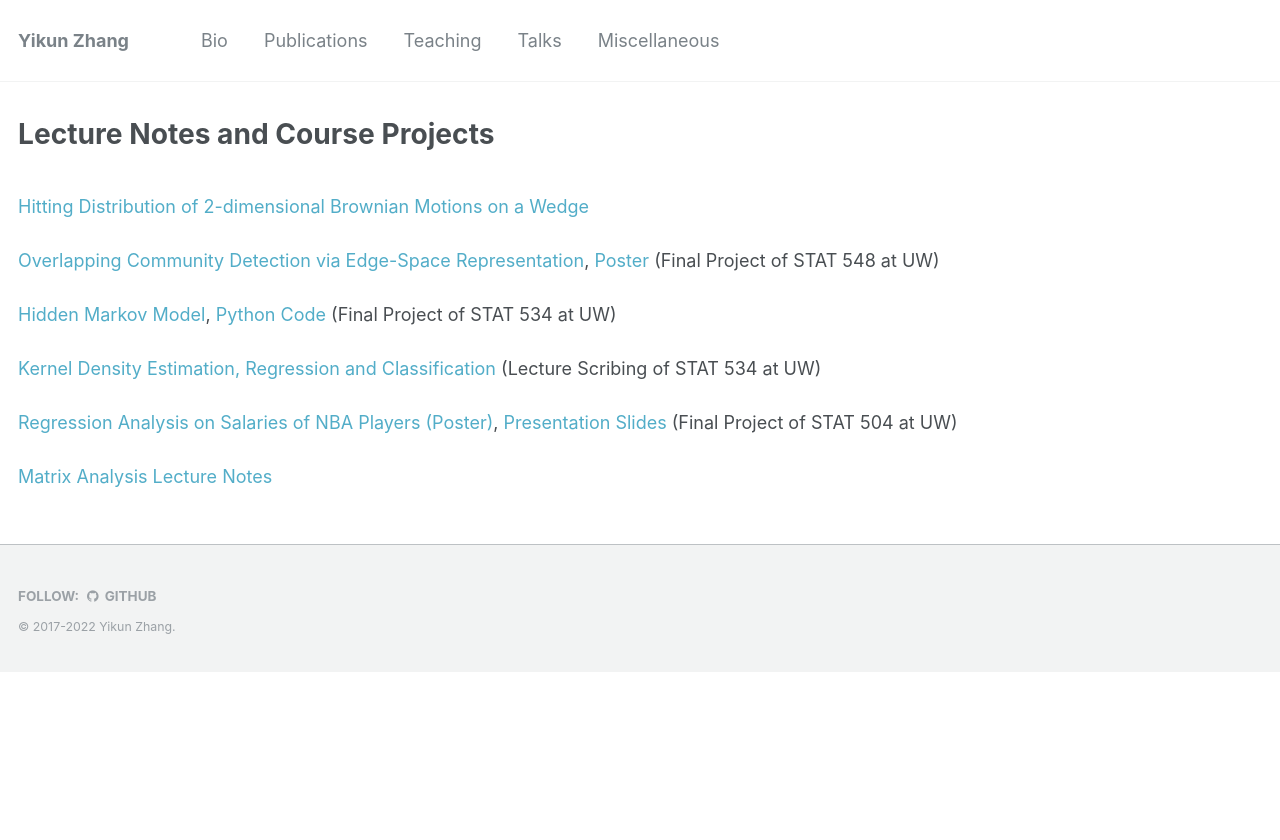
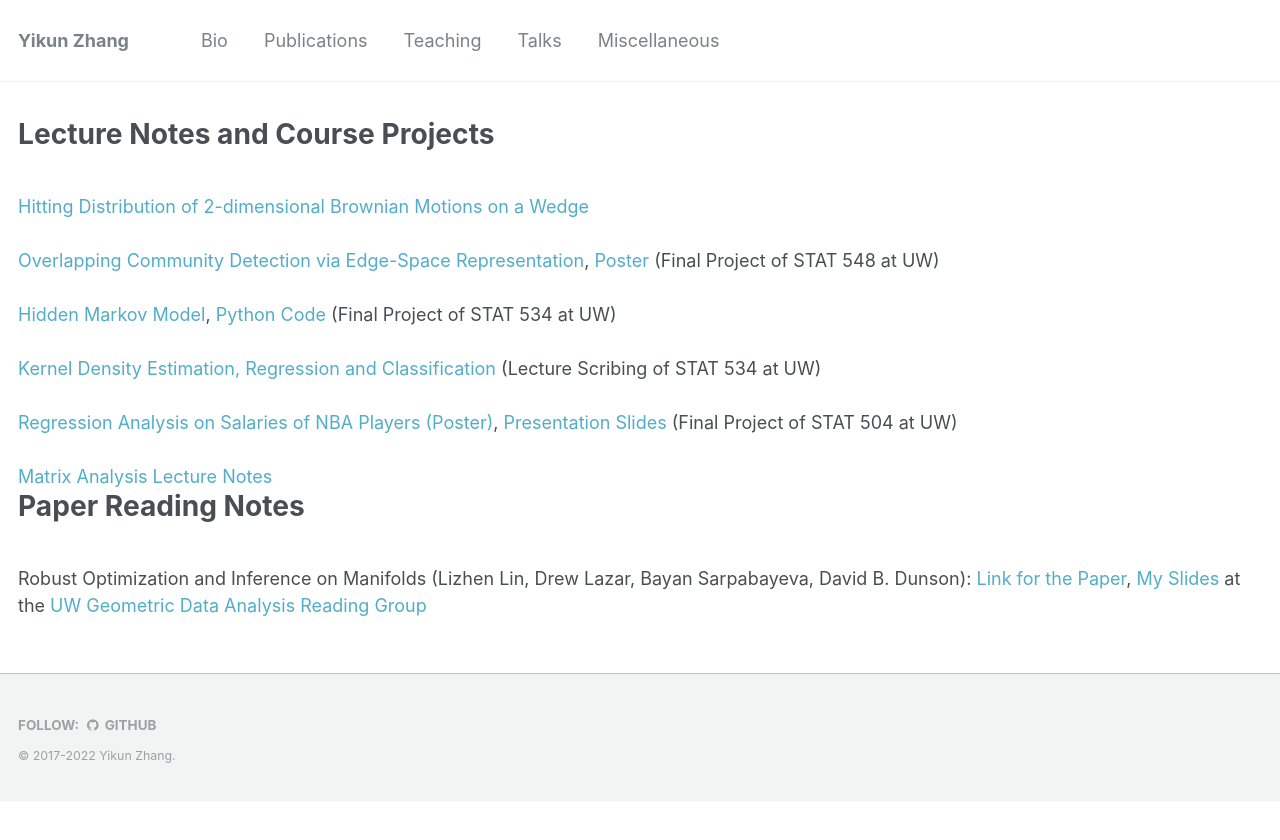
Before and after one commit to zhangyk8/zhangyk8.github.io, a Jekyll site: the page built from _portfolio/portfolio-1.html, in a window 1280 px wide. Shown: the top 840 px of the page. Built offline with Jekyll 4.4.1, drawn with Linux system fonts in a browser that asks for light colours.

Commit message:
Update portfolio-1.html

```diff
--- a/_portfolio/portfolio-1.html
+++ b/_portfolio/portfolio-1.html
@@ -29,3 +29,12 @@ permalink: /portfolio/
 <br>
 <br>
 <a href="https://zhangyk8.github.io/teaching/matrix_analysis">Matrix Analysis Lecture Notes</a>
+
+
+<h1>Paper Reading Notes</h1>
+
+<br>
+Robust Optimization and Inference on Manifolds (Lizhen Lin, Drew Lazar, Bayan Sarpabayeva, David B. Dunson):
+<a href="https://arxiv.org/abs/2006.06843">Link for the Paper</a>,
+<a href="Paper_Reading/Robust_Opt_Manifolds.pdf">My Slides</a> at the <a href="https://uwgeometry.github.io/">UW Geometric Data Analysis Reading Group</a>
+<br>
```
